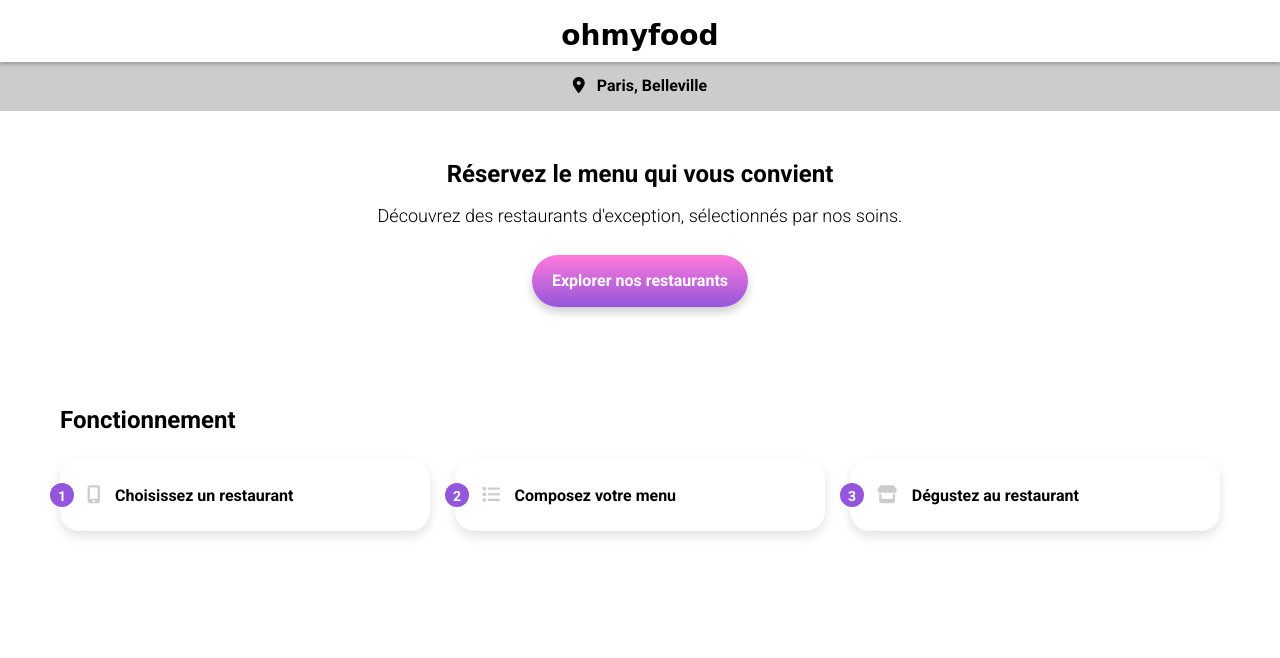
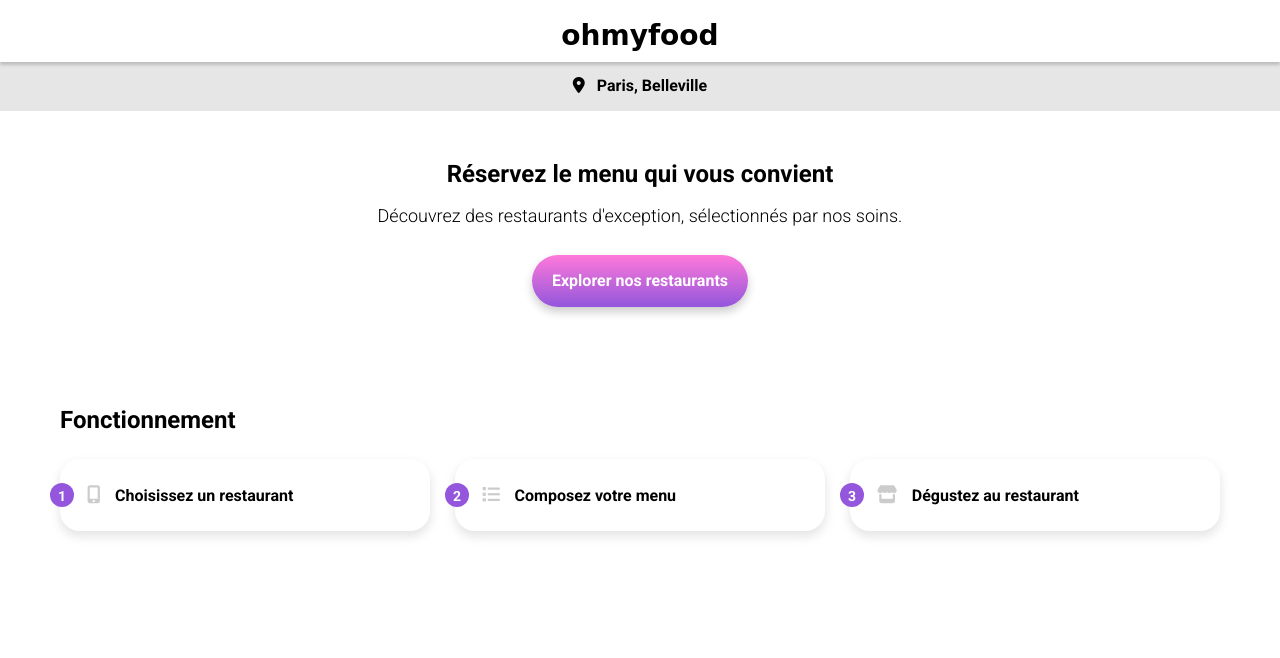
Before and after one commit to michelmb-dev/P3_OhMyFood, a website: page index.html in a window 1280 px wide. Shown: the top 658 px of the page. Drawn offline with Linux system fonts and the light colour scheme; a web font is replaced by a local one.

Commit message:
Fix: background color on location

```diff
--- a/scss/layouts/_header.scss
+++ b/scss/layouts/_header.scss
@@ -11,7 +11,7 @@
   }
   &__location {
     display: inline-block;
-    background: $color-grey;
+    background: $color-grey-light;
     padding: 15px;
     width: 100%;
     font-weight: 700;
```
Also changed, not shown: css/style.css.
